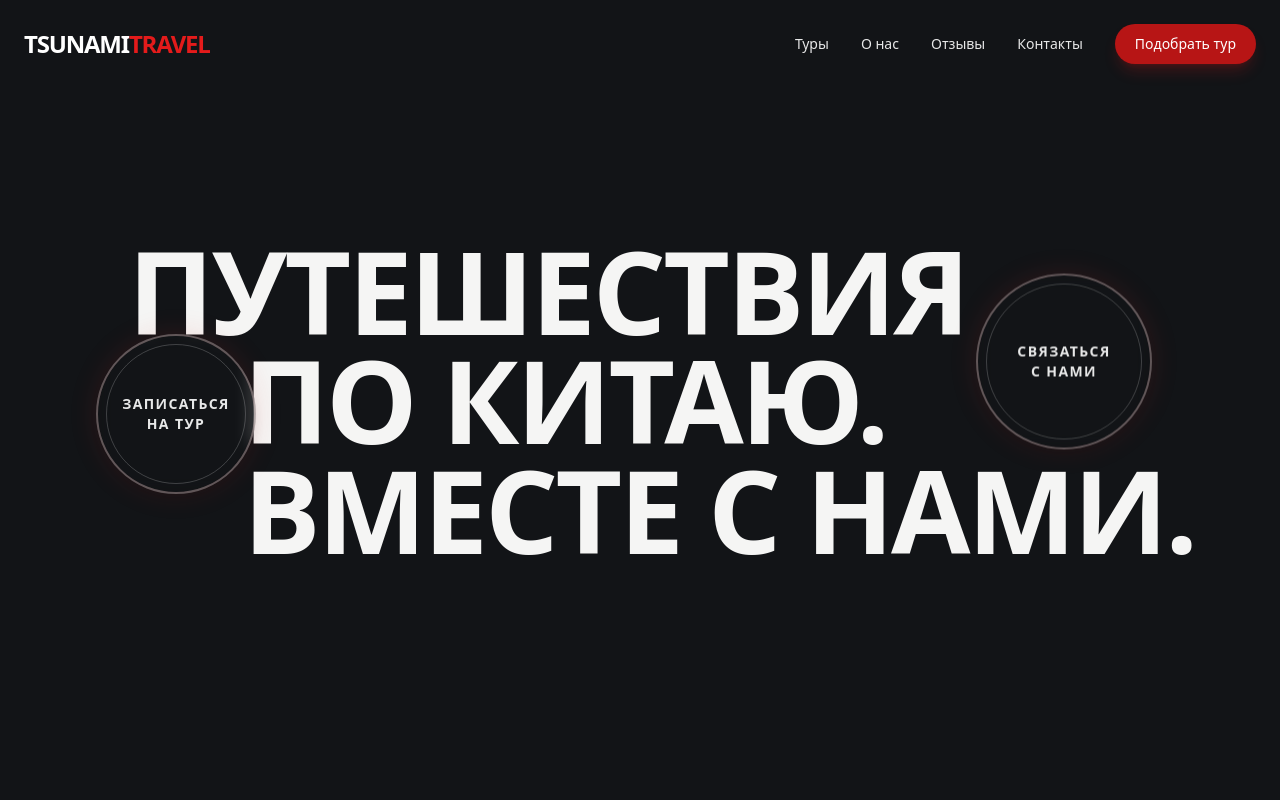
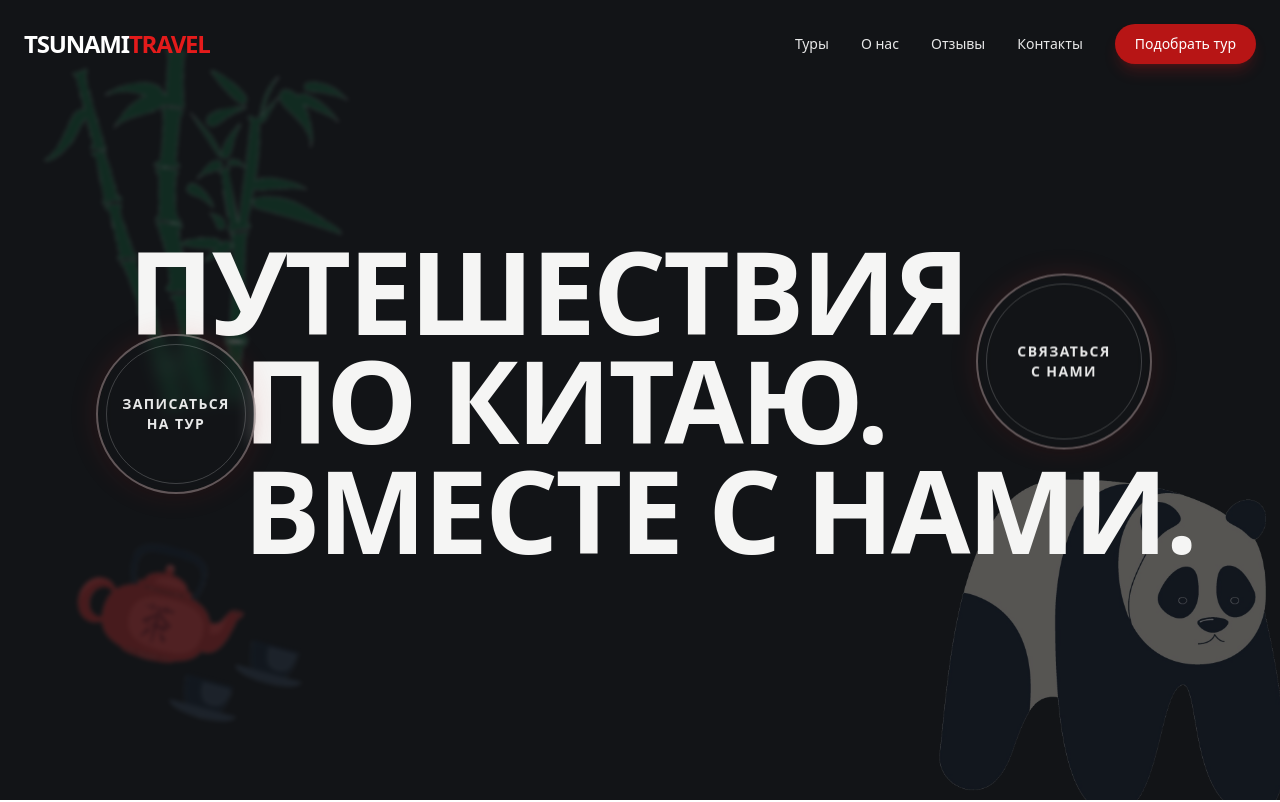
Before and after one commit to payton-ggg/chi-na, a Next.js app: page / in a window 1280 px wide. Shown: the top 802 px of the page. Built offline with nearby package versions, Linux system fonts and the light colour scheme.

Commit message:
feat: add png to hero and popular tours sections

```diff
--- a/app/components/Hero.tsx
+++ b/app/components/Hero.tsx
@@ -1,5 +1,6 @@
 "use client";
 
+import Image from "next/image";
 import { useEffect, useState } from "react";
 
 export default function Hero() {
@@ -33,7 +34,51 @@ export default function Hero() {
       id="hero"
       className="relative h-screen w-full overflow-hidden bg-[#121417] flex items-center"
     >
-      <div className="relative w-full left-0 md:left-[5%] px-4 sm:px-6 md:px-12 lg:px-16">
+      {/* Decorative Atmosphere Elements */}
+      <div className="absolute inset-0 pointer-events-none z-0 overflow-hidden">
+        {/* Bamboo - Top Left */}
+        <div
+          className="absolute top-5 left-5 w-44 h-44 md:w-[400px] md:h-[400px] opacity-20 md:opacity-30 blur-[2px] transition-transform duration-300 ease-out"
+          style={{
+            transform: `translate(${parallaxOffset * 0.4}px, ${
+              parallaxOffset * 0.2
+            }px) rotate(-10deg)`,
+          }}
+        >
+          <Image
+            src="/bamboo.png"
+            alt="Bamboo"
+            fill
+            className="object-contain"
+          />
+        </div>
+
+        {/* Panda - Bottom Right */}
+        <div
+          className="absolute -bottom-10 -right-10 w-48 h-48 md:w-[400px] md:h-[400px] opacity-20 md:opacity-30 transition-transform duration-500 ease-out"
+          style={{
+            transform: `translate(-${parallaxOffset * 0.5}px, -${
+              parallaxOffset * 0.25
+            }px)`,
+          }}
+        >
+          <Image src="/panda.png" alt="Panda" fill className="object-contain" />
+        </div>
+
+        {/* Tea - Bottom Left */}
+        <div
+          className="absolute bottom-10 left-[5%] w-32 h-32 md:w-64 md:h-64 opacity-20 md:opacity-30 blur-[2px] transition-transform duration-300 ease-out"
+          style={{
+            transform: `translate(${parallaxOffset * 0.2}px, -${
+              parallaxOffset * 0.1
+            }px) rotate(15deg)`,
+          }}
+        >
+          <Image src="/tea.png" alt="Tea" fill className="object-contain" />
+        </div>
+      </div>
+
+      <div className="relative w-full left-0 md:left-[5%] px-4 sm:px-6 md:px-12 lg:px-16 z-10">
         <h1 className="relative z-10 font-bold tracking-tight leading-[0.95] text-[14vw] sm:text-[13vw] md:text-[10vw] lg:text-[9vw] text-[#f5f5f4] select-none">
           <span
             className="block transition-transform duration-300 ease-out"
--- a/app/components/PopularTours.tsx
+++ b/app/components/PopularTours.tsx
@@ -291,8 +291,61 @@ function TourCard({ tour, index }: { tour: (typeof tours)[0]; index: number }) {
 }
 
 export default function PopularTours() {
+  const [scrollY, setScrollY] = useState(0);
+
+  useEffect(() => {
+    const handleScroll = () => setScrollY(window.scrollY);
+    window.addEventListener("scroll", handleScroll, { passive: true });
+    return () => window.removeEventListener("scroll", handleScroll);
+  }, []);
+
   return (
     <section id="tours" className="relative bg-[#121417] overflow-hidden">
+      {/* Decorative Atmosphere Elements */}
+      <div className="absolute inset-0 pointer-events-none z-0">
+        {/* Monach - Top Right */}
+        <div
+          className="absolute top-40 -right-20 w-80 h-80 opacity-20 transition-transform duration-500"
+          style={{
+            transform: `translate(-${scrollY * 0.1}px, ${
+              scrollY * 0.05
+            }px) rotate(10deg)`,
+          }}
+        >
+          <Image
+            src="/monach.png"
+            alt="Monach"
+            fill
+            className="object-contain"
+          />
+        </div>
+
+        {/* Flash - Mid Left */}
+        <div
+          className="absolute top-1/2 -left-20 w-64 h-64 opacity-15"
+          style={{
+            transform: `translate(${scrollY * 0.08}px, -50%) rotate(-20deg)`,
+          }}
+        >
+          <Image src="/flash.png" alt="Flash" fill className="object-contain" />
+        </div>
+
+        {/* Bamboo - Bottom Left */}
+        <div
+          className="absolute bottom-40 -left-10 w-96 h-96 opacity-25"
+          style={{
+            transform: `translate(${scrollY * 0.12}px, -${scrollY * 0.04}px)`,
+          }}
+        >
+          <Image
+            src="/bamboo.png"
+            alt="Bamboo"
+            fill
+            className="object-contain"
+          />
+        </div>
+      </div>
+
       {/* Enhanced Decorative elements */}
       <div className="absolute top-20 right-0 w-[600px] h-[600px] bg-primary-scarlet-600/10 rounded-full blur-[120px] pointer-events-none animate-pulse-slow" />
       <div
```
Also changed, not shown: public/bamboo.png.
